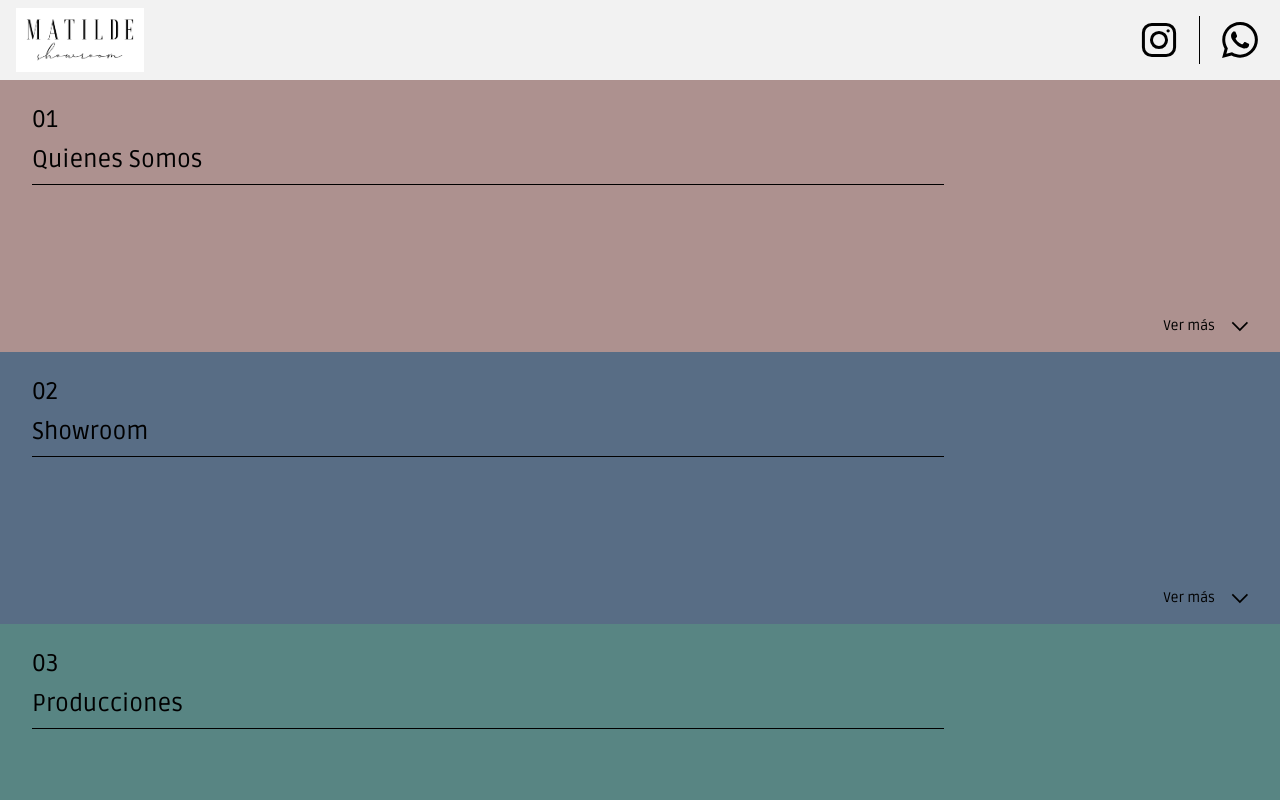
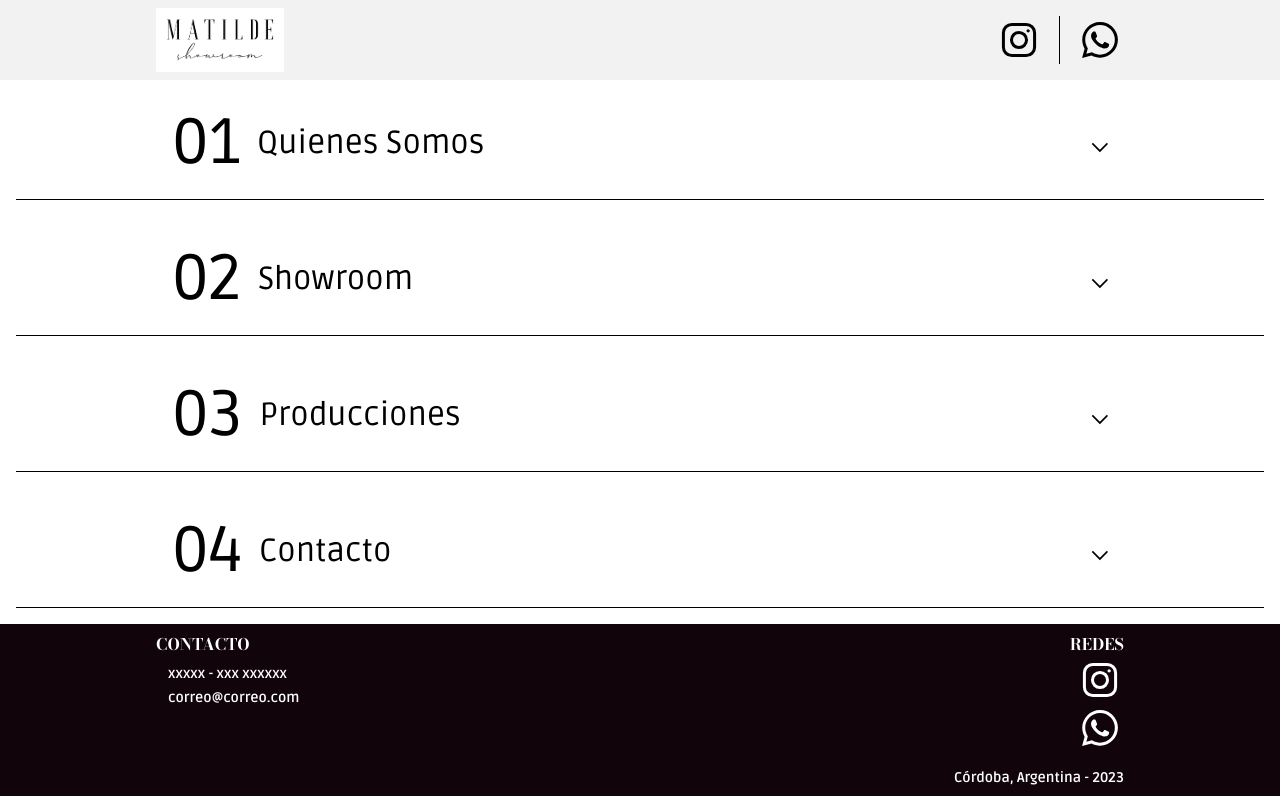
Before and after one commit to mauperez9918/matilde-showroom, a React (Vite) app: page / in a window 1280 px wide. Shown: the top 800 px of the page. Built offline with nearby package versions, Linux system fonts and the light colour scheme.

Commit message:
UPDATE Accordion component with desktop styling, UPDATE footer, UPDATE navbar

```diff
--- a/src/App.jsx
+++ b/src/App.jsx
@@ -10,7 +10,7 @@ const App = () => {
       <Navbar />
       <section>
         {sectionsData.map((section) => {
-          return <Accordion key={section.name} section={section} isImage="true" />;
+          return <Accordion key={section.name} section={section} />;
         })}
       </section>
       <Footer />
--- /dev/null
+++ b/src/components/Contact.jsx
@@ -0,0 +1,20 @@
+import ButtonBrown from "./common/Buttons/ButtonBrown";
+import InstagramIcon from "./common/Icons/InstagramIcon";
+import WppIcon from "./common/Icons/WppIcon";
+
+const instagramIcon = <InstagramIcon color="#000" />;
+const wppIcon = <WppIcon color="#000" />
+
+const Contact = () => {
+  return (
+    <div className="accordion-contact">
+      <p className="mt-4 px-[10px]">Encontranos en:</p>
+      <div className="flex justify-between items-center gap-8 py-2">
+        <ButtonBrown icon={instagramIcon} text="Whatsapp" />
+        <ButtonBrown icon={wppIcon} text="Instagram" />
+      </div>
+    </div>
+  );
+};
+
+export default Contact;
--- a/src/components/Sections/Accordion.jsx
+++ b/src/components/Sections/Accordion.jsx
@@ -1,12 +1,9 @@
 import { useState } from "react";
 import Arrow from "../common/Icons/Arrow";
 import PropTypes from "prop-types";
-import ButtonBrown from "../common/Buttons/ButtonBrown";
+import Contact from "../Contact";
 
-const Accordion = ({ section, isImage }) => {
-  const media = section.media;
-  console.log("media", media);
-
+const Accordion = ({ section }) => {
   const [isOpen, setIsOpen] = useState(false);
 
   const toggleAccordion = () => {
@@ -15,39 +12,44 @@ const Accordion = ({ section, isImage }) => {
 
   return (
     <div
-      className={`p-4 pb-8 relative ${
+      className={`accordion p-4 relative ${
         isOpen
-          ? "min-h-screen bg-white transition-all duration-500"
-          : `min-h-[230px] ${section.color}`
-      } accordion`}
+          ? `min-h-screen h-[870px] bg-white transition-all duration-500`
+          : `min-h-[230px] lg:min-h-0 ${section.color} lg:bg-white`
+      }`}
     >
       <div
-        className="px-4 py-2 flex flex-col gap-2 h-56 justify-between"
+        className={`lg:h-[104px] py-2 px-4 lg:px-[156px] flex flex-col lg:flex-row gap-2 h-56 justify-between lg:border-b lg:border-black`}
         onClick={toggleAccordion}
       >
-        <div className="flex flex-col border-b border-black text-2xl gap-2 pb-2 w-3/4 accordion-title">
-          <span>{section.number}</span>
-          <span>{section.name}</span>
+        <div className="flex flex-col lg:flex-row lg:items-center border-b border-black lg:border-transparent text-2xl gap-2 lg:gap-4 pb-2 w-3/4 accordion-title">
+          <span className="lg:text-[64px]">{section.number}</span>
+          <span className="lg:text-[32px]">{section.name}</span>
         </div>
 
         {isOpen && (
           <div className="py-4 animate__animated animate__fadeInDown animate__faster accordion-info">
             <p dangerouslySetInnerHTML={{ __html: section.text }} />
-            {isImage && (
-              <img className="block my-0 mx-auto" src={section.media} alt="" />
-            )}
-            {section.name === "Contacto" && (
-              // TODO: mover a componente
-              <div className="accordion-contact">
-                <p className="mt-4 px-[10px]">Encontranos en:</p>
-                <ButtonBrown text="Whatsapp" />
+
+            {section.name !== "Contacto" ? (
+              <div className="mb-10">
+                <img
+                  className="block my-0 mx-auto"
+                  src={section.media}
+                  alt=""
+                />
+              </div>
+            ) : (
+              <div className="mb-10">
+                <Contact />
+                <img className="block w-full mt-8" src={section.media} alt="" />
               </div>
             )}
           </div>
         )}
 
-        <div className="flex items-center gap-4 absolute bottom-4 right-8 accordion-arrow">
-          <span className="text-sm">{isOpen ? "Ver menos" : "Ver más"}</span>
+        <div className="flex items-center gap-4 absolute bottom-4 right-8 lg:static accordion-arrow">
+          <span className="text-sm lg:hidden">{isOpen ? "Ver menos" : "Ver más"}</span>
           <div className={isOpen ? "rotate-180" : ""}>
             <Arrow />
           </div>
@@ -59,7 +61,6 @@ const Accordion = ({ section, isImage }) => {
 
 Accordion.propTypes = {
   section: PropTypes.object.isRequired,
-  isImage: PropTypes.boolean,
 };
 
 export default Accordion;
--- a/src/components/common/Buttons/ButtonBrown.jsx
+++ b/src/components/common/Buttons/ButtonBrown.jsx
@@ -1,10 +1,18 @@
 import PropTypes from "prop-types";
 
-const ButtonBrown = ({ text }) => {
-  return <div className="bg-ms-brown">{text}</div>;
+const ButtonBrown = ({ icon, text }) => {
+  console.log("icon", icon);
+
+  return (
+    <div className="p-3 flex items-center justify-between rounded-lg bg-ms-brown">
+      <div>{icon}</div>
+      <div>{text}</div>
+    </div>
+  );
 };
 
 ButtonBrown.propTypes = {
+  icon: PropTypes.object.isRequired,
   text: PropTypes.string.isRequired,
 };
 
--- a/src/components/common/Icons/InstagramIcon.jsx
+++ b/src/components/common/Icons/InstagramIcon.jsx
@@ -1,3 +1,5 @@
+import PropTypes from "prop-types";
+
 const InstagramIcon = ({ color }) => {
   return (
     <svg
@@ -27,4 +29,8 @@ const InstagramIcon = ({ color }) => {
   );
 };
 
+InstagramIcon.propTypes = {
+  color: PropTypes.string.isRequired,
+};
+
 export default InstagramIcon;
--- a/src/components/layout/Footer.jsx
+++ b/src/components/layout/Footer.jsx
@@ -1,10 +1,9 @@
-import React from "react";
 import InstagramIcon from "../common/Icons/InstagramIcon";
 import WppIcon from "../common/Icons/WppIcon";
 
 const Footer = () => {
   return (
-    <footer className="bg-ms-footer text-white flex px-4 py-2 justify-between font-bold">
+    <footer className="py-2 px-4 lg:px-[156px] flex justify-between font-bold bg-ms-footer text-white">
       <div className="flex-col flex w-1/2">
         <span className="font-bodoni">CONTACTO</span>
         <span className="text-sm pl-3 mt-2">xxxxx - xxx xxxxxx</span>
--- a/src/components/layout/Navbar.jsx
+++ b/src/components/layout/Navbar.jsx
@@ -4,8 +4,8 @@ import WppIcon from "../common/Icons/WppIcon";
 
 const Navbar = () => {
   return (
-    <header className="flex w-full justify-between items-center bg-ms-background py-2 px-4">
-      <img src={Logo} className="w-32" />
+    <header className="py-2 px-4 lg:px-[156px] flex w-full justify-between items-center bg-ms-background">
+      <img src={Logo} className="w-32" alt="" />
       <div className="flex">
         <div className="border-r border-black pr-4">
           <InstagramIcon color="black" />
--- a/src/data/sectionData.js
+++ b/src/data/sectionData.js
@@ -1,5 +1,6 @@
 import Ana from "../Images/Ana.png"
 import perchero from "../Images/perchero.png"
+import map from "../Images/map.png"
 
 export const sectionsData = [
   {
@@ -26,7 +27,7 @@ export const sectionsData = [
   {
     name: "Contacto",
     text: "En MATILDE, valoramos la comunicación directa y estamos aquí para responder a todas tus preguntas, escuchar tus comentarios y brindarte la asistencia que necesitas. ¡No dudes en ponerte en contacto con nosotros!",
-    media: "",
+    media: map,
     number: "04",
     color: "bg-ms-creme",
   },
```
Also changed, not shown: src/Images/map.png (added).
